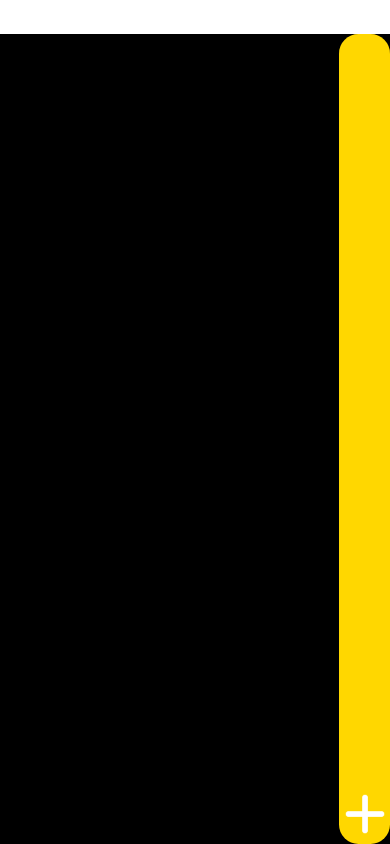
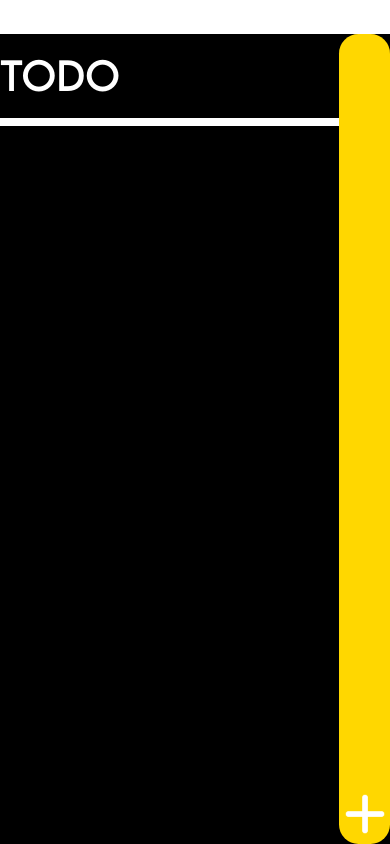
Before and after one commit to snakeyworm/ToDo, a React Native app: screen / in a window 390 px wide. Built offline with nearby package versions, Linux system fonts and the light colour scheme.

Commit message:
Added ToDoPage convenience component

```diff
--- a/App.js
+++ b/App.js
@@ -273,7 +273,7 @@ export default function App() {
       />
       {isHome ?
         <HomeList
-          keys={savedLists}
+          data={savedLists}
           onItemClick={handleItemClick}
         /> :
         <List
--- a/components/HomeList.js
+++ b/components/HomeList.js
@@ -2,10 +2,13 @@
 import React, { useCallback } from "react";
 import { View, Text, FlatList, StyleSheet, TouchableOpacity, PixelRatio, Dimensions } from "react-native";
 import { useFonts } from "expo-font";
+import Item from "./Item";
+import ToDoPage from "./ToDoPage";
 
 // Styling
 
 const width = Dimensions.get( "window" ).width;
+const height = Dimensions.get( "window" ).height;
 
 const styles = StyleSheet.create( {
     list: {
@@ -21,6 +24,10 @@ const styles = StyleSheet.create( {
         textAlign: "left",
         color: "#ffffff",
     },
+    heading: {
+        fontSize: PixelRatio.getFontScale() * width * 0.1,
+        height: height * 0.1,
+    }
 } );
 
 // Component for showing user saved lists
@@ -66,13 +73,18 @@ export default function HomeList( props ) {
 
     } );
 
-    return (
-        <FlatList
-            style={styles.list}
-            data={props.keys}
-            renderItem={handleRender}
-            keyExtractor={getKey}
-        />
-    )
+    return ( <ToDoPage
+        header={
+            <Item // TODO Change styling to look more spiffy
+                style={styles.heading}
+                itemName={"ToDo"}
+                editable={false}
+            />
+        }
+        data={props.data}
+        onRender={handleRender}
+        getKey={getKey}
+    />)
+
 
 }
--- a/components/List.js
+++ b/components/List.js
@@ -1,11 +1,13 @@
 
 import React, { useCallback } from "react";
-import { View, FlatList, StyleSheet, Dimensions } from "react-native";
+import { StyleSheet, Dimensions, PixelRatio, } from "react-native";
 import Item from "./Item";
 import CheckableItem from "./CheckableItem";
+import ToDoPage from "./ToDoPage";
 
 // Styling
 
+const width = Dimensions.get( "window" ).width;
 const height = Dimensions.get( "window" ).height;
 
 const styles = StyleSheet.create( {
@@ -15,6 +17,7 @@ const styles = StyleSheet.create( {
         backgroundColor: "#000000",
     },
     heading: {
+        fontSize: PixelRatio.getFontScale() * width * 0.1,
         height: height * 0.1,
     }
 } )
@@ -35,23 +38,18 @@ export default function List( props ) {
         />
     } );
 
-    return (
-        <View
-            style={styles.container}
-        >
-            <Item // TODO Change styling to look more spiffy
+    return ( <ToDoPage
+        header={
+            <Item
                 style={styles.heading}
                 itemName={props.list.name}
                 editable={true}
                 onRename={( newName ) => { props.onListRename( newName ) }}
             />
-            <FlatList
-                style={styles.list}
-                data={props.data}
-                renderItem={handleRender}
-                keyExtractor={getKey}
-            />
-        </View>
-    )
+        }
+        data={props.data}
+        onRender={handleRender}
+        getKey={getKey}
+    /> );
 
 }
--- /dev/null
+++ b/components/ToDoPage.js
@@ -0,0 +1,47 @@
+
+import React, { useCallback } from "react";
+import { View, FlatList, StyleSheet, Dimensions, PixelRatio, } from "react-native";
+import Item from "./Item";
+
+// Styling
+
+const width = Dimensions.get( "window" ).width;
+const height = Dimensions.get( "window" ).height;
+
+const styles = StyleSheet.create( {
+    container: {
+        flex: 1,
+        justifyContent: "space-evenly",
+        backgroundColor: "#000000",
+    },
+    heading: {
+        fontSize: PixelRatio.getFontScale() * width * 0.1,
+        height: height * 0.1,
+    }
+} )
+
+// Component for rending user items
+export default function ToDoPage( props ) {
+
+    return (
+        <View
+            style={styles.container}
+        >
+            <View
+                style={{
+                    borderBottomColor: "#ffffff",
+                    borderBottomWidth: height * 0.01,
+                }}
+            >
+                {props.header}
+            </View>
+            <FlatList
+                style={styles.list}
+                data={props.data}
+                renderItem={props.onRender}
+                keyExtractor={props.getKey}
+            />
+        </View>
+    )
+
+}
```
